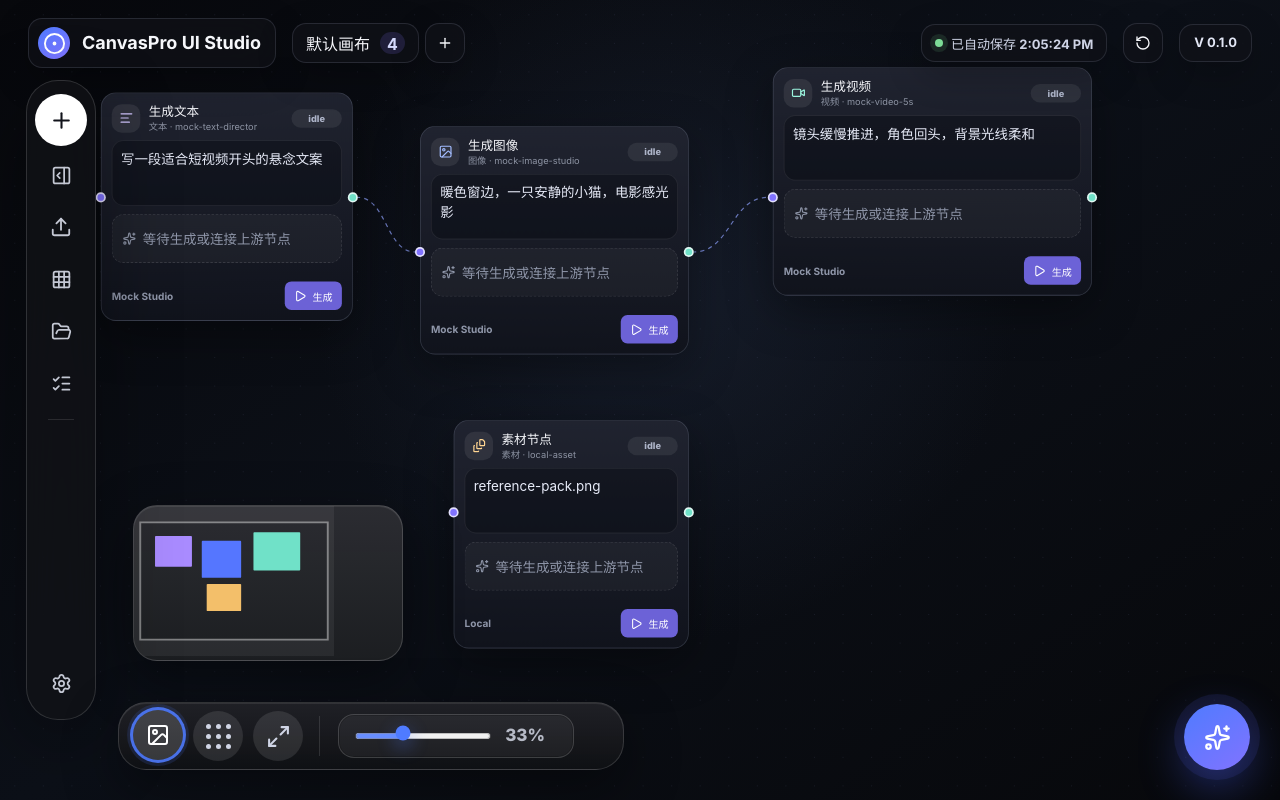
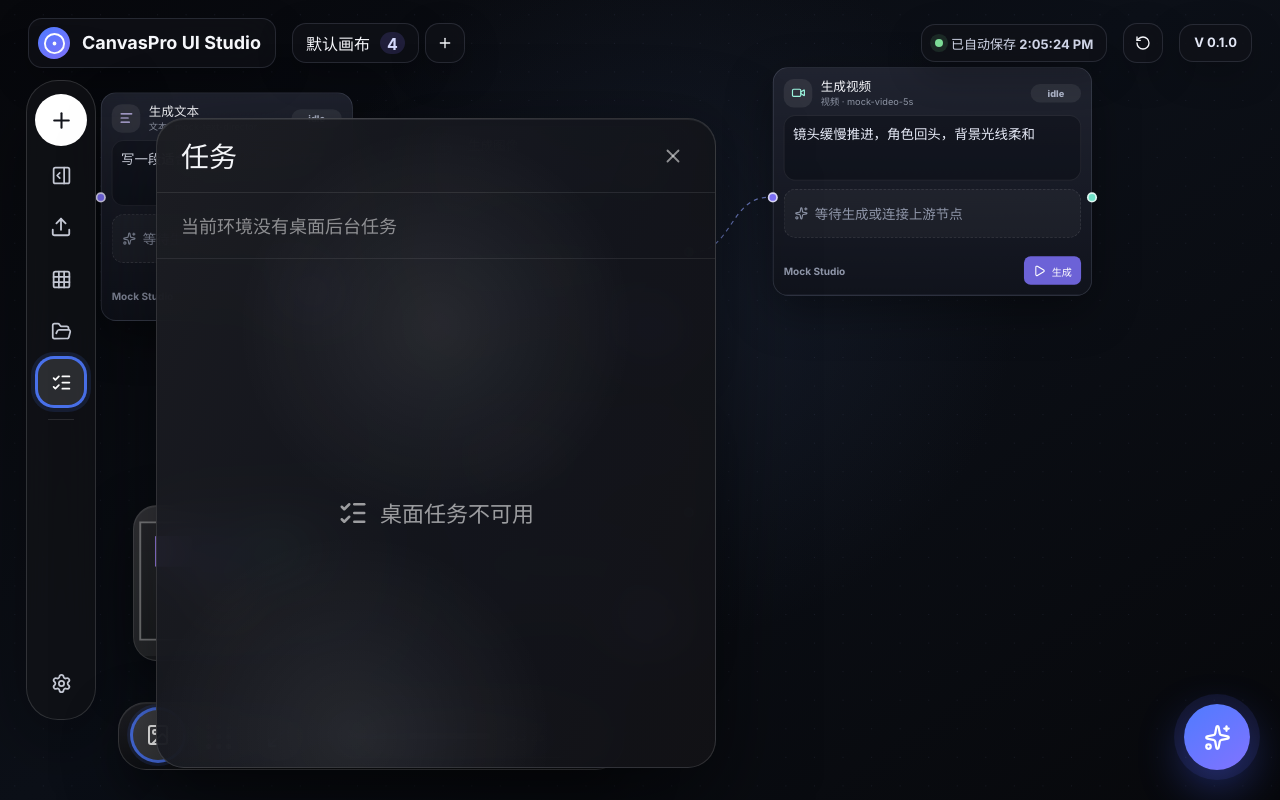
Before and after one commit to xiaochendeep/selfcanvas, a React (Vite) app: page / in a window 1280 px wide. Both pictures are taken after a click on the button 61 px from the left and 383 px from the top of the page. Built offline with nearby package versions, Linux system fonts and the light colour scheme.

Commit message:
Add desktop task panel

```diff
--- a/src/components/LeftRail.tsx
+++ b/src/components/LeftRail.tsx
@@ -1,7 +1,7 @@
 import { FolderOpen, Grid3X3, ListChecks, PanelRightOpen, Plus, Settings, Upload, X } from 'lucide-react';
 import { useCanvasStore } from '../store/canvasStore';
 
-export type RailPanelId = 'canvases' | 'assets' | 'workflows' | 'files';
+export type RailPanelId = 'canvases' | 'assets' | 'workflows' | 'files' | 'tasks';
 
 interface LeftRailProps {
   activePanel: RailPanelId | null;
@@ -75,7 +75,12 @@ export function LeftRail({ activePanel, onPanelChange }: LeftRailProps) {
       >
         <FolderOpen size={21} />
       </button>
-      <button className="rail-button" type="button" title="任务列表">
+      <button
+        className={`rail-button ${activePanel === 'tasks' ? 'is-active' : ''}`}
+        type="button"
+        title="任务列表"
+        onClick={() => togglePanel('tasks')}
+      >
         <ListChecks size={21} />
       </button>
       <div className="rail-fill" />
--- a/src/components/RailPanels.tsx
+++ b/src/components/RailPanels.tsx
@@ -1,6 +1,7 @@
 import {
   ArrowDownUp,
   Image,
+  ListChecks,
   Map,
   Package,
   Plus,
@@ -11,8 +12,10 @@ import {
   Volume2,
   X,
 } from 'lucide-react';
-import { useMemo, useState, type ReactNode } from 'react';
+import { useEffect, useMemo, useState, type ReactNode } from 'react';
+import { desktopTaskProvider } from '../services/desktopTaskProvider';
 import { useCanvasStore } from '../store/canvasStore';
+import type { DesktopTask, DesktopTaskCapability } from '../types';
 import type { RailPanelId } from './LeftRail';
 
 interface RailPanelsProps {
@@ -182,11 +185,60 @@ function CanvasPanel({ onClose }: { onClose: () => void }) {
   );
 }
 
+function TaskPanel({ onClose }: { onClose: () => void }) {
+  const [capability, setCapability] = useState<DesktopTaskCapability>({
+    available: false,
+    reason: '当前 Web 环境无法访问桌面后台任务',
+  });
+  const [tasks, setTasks] = useState<DesktopTask[]>([]);
+
+  useEffect(() => {
+    let mounted = true;
+    void Promise.all([desktopTaskProvider.getCapability(), desktopTaskProvider.listTasks()]).then(
+      ([nextCapability, nextTasks]) => {
+        if (!mounted) return;
+        setCapability(nextCapability);
+        setTasks(nextTasks);
+      },
+    );
+    return () => {
+      mounted = false;
+    };
+  }, []);
+
+  return (
+    <PanelShell className="rail-panel-tasks" title="任务" onClose={onClose}>
+      <div className="task-panel-status">
+        {capability.available ? '桌面后台任务已连接' : '当前环境没有桌面后台任务'}
+      </div>
+      {tasks.length > 0 ? (
+        <div className="desktop-task-list">
+          {tasks.map((task) => (
+            <article className={`desktop-task-card task-${task.status}`} key={task.id}>
+              <div>
+                <strong>{task.title}</strong>
+                <span>{task.message ?? task.status}</span>
+              </div>
+              <span>{task.progress}%</span>
+            </article>
+          ))}
+        </div>
+      ) : (
+        <div className="task-empty">
+          <ListChecks size={30} />
+          <span>{capability.available ? '暂无后台任务' : '桌面任务不可用'}</span>
+        </div>
+      )}
+    </PanelShell>
+  );
+}
+
 export function RailPanels({ activePanel, onPanelChange }: RailPanelsProps) {
   const close = () => onPanelChange(null);
   if (!activePanel) return null;
   if (activePanel === 'assets') return <AssetsPanel onClose={close} />;
   if (activePanel === 'workflows') return <WorkflowPanel onClose={close} />;
   if (activePanel === 'files') return <FileManagerPanel onClose={close} />;
+  if (activePanel === 'tasks') return <TaskPanel onClose={close} />;
   return <CanvasPanel onClose={close} />;
 }
--- /dev/null
+++ b/src/services/desktopTaskProvider.ts
@@ -0,0 +1,16 @@
+import type { DesktopTask, DesktopTaskCapability, DesktopTaskProvider } from '../types';
+
+class WebDesktopTaskProvider implements DesktopTaskProvider {
+  async getCapability(): Promise<DesktopTaskCapability> {
+    return {
+      available: false,
+      reason: '当前 Web 环境无法访问桌面后台任务',
+    };
+  }
+
+  async listTasks(): Promise<DesktopTask[]> {
+    return [];
+  }
+}
+
+export const desktopTaskProvider: DesktopTaskProvider = new WebDesktopTaskProvider();
--- a/src/styles.css
+++ b/src/styles.css
@@ -918,6 +918,70 @@ button {
   height: min(560px, calc(100vh - 138px));
 }
 
+.rail-panel-tasks {
+  top: 118px;
+  width: 560px;
+  height: min(700px, calc(100vh - 150px));
+}
+
+.task-panel-status {
+  display: flex;
+  align-items: center;
+  min-height: 66px;
+  padding: 0 24px;
+  border-bottom: 1px solid rgba(255, 255, 255, 0.08);
+  color: rgba(255, 255, 255, 0.5);
+  font-size: 18px;
+  font-weight: 900;
+}
+
+.task-empty {
+  display: flex;
+  flex: 1;
+  align-items: center;
+  justify-content: center;
+  gap: 12px;
+  color: rgba(255, 255, 255, 0.58);
+  font-size: 22px;
+  font-weight: 900;
+}
+
+.desktop-task-list {
+  display: grid;
+  gap: 12px;
+  padding: 18px;
+  overflow-y: auto;
+}
+
+.desktop-task-card {
+  display: flex;
+  align-items: center;
+  justify-content: space-between;
+  gap: 18px;
+  min-height: 76px;
+  padding: 16px;
+  border: 1px solid rgba(255, 255, 255, 0.1);
+  border-radius: 14px;
+  background: rgba(255, 255, 255, 0.045);
+}
+
+.desktop-task-card div {
+  display: grid;
+  gap: 6px;
+  min-width: 0;
+}
+
+.desktop-task-card strong {
+  color: #f5f6fb;
+  font-size: 15px;
+}
+
+.desktop-task-card span {
+  color: rgba(255, 255, 255, 0.58);
+  font-size: 13px;
+  font-weight: 850;
+}
+
 .workflow-search {
   display: flex;
   align-items: center;
```
Also changed, not shown: src/types.ts (+24 -0 lines).
